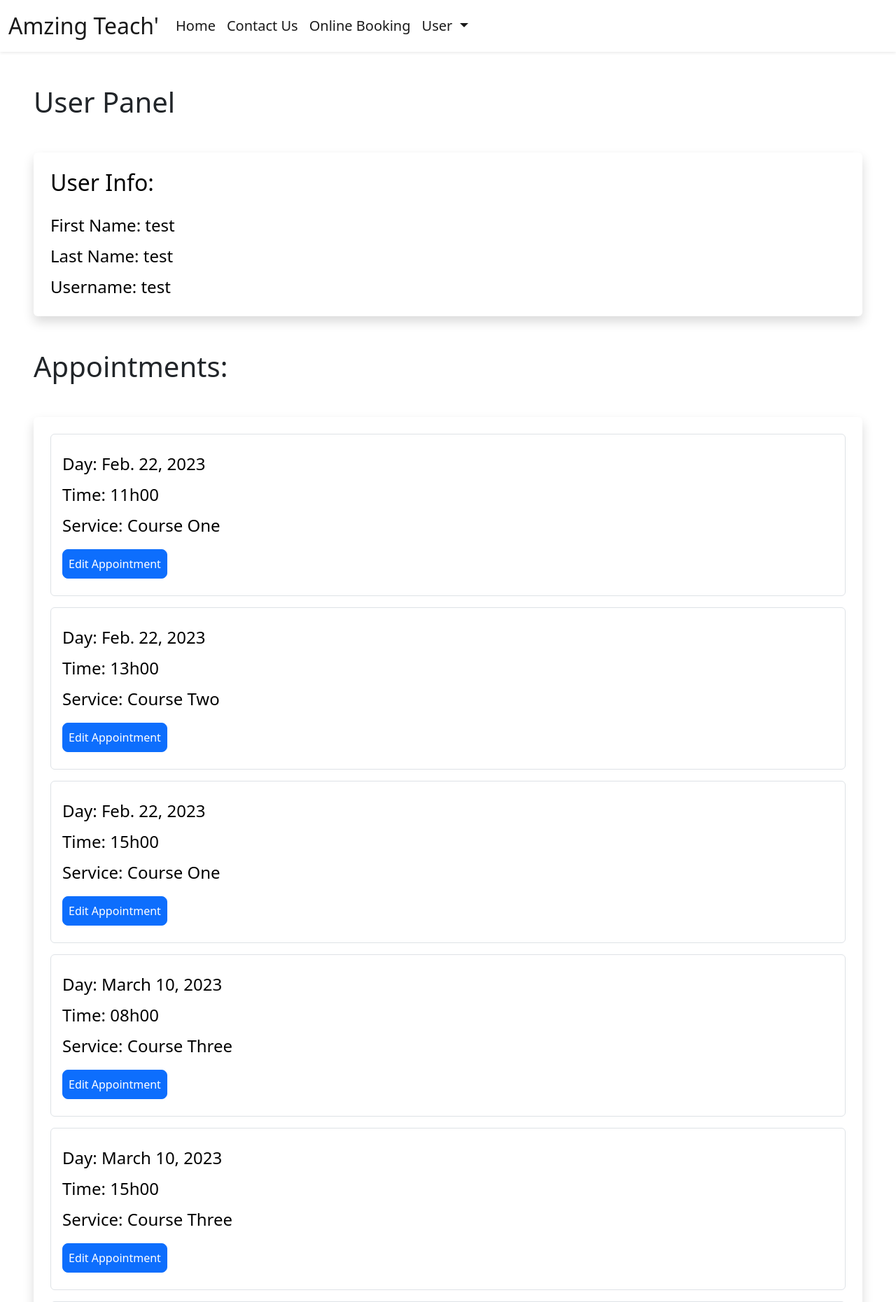
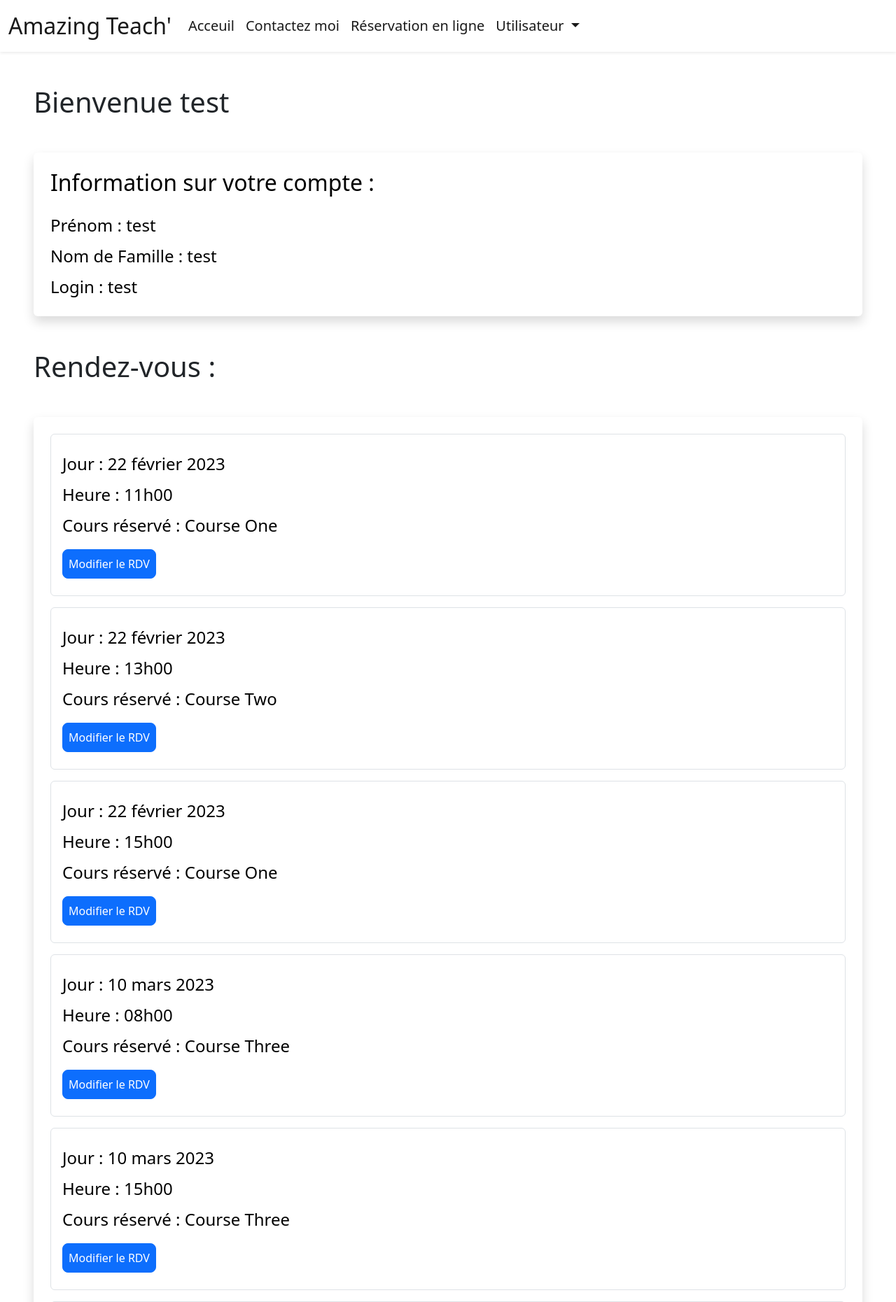
Before and after one commit to P1kab00h/b3-c3-django-lefaure, a Django app: page /user-panel in a window 1280 px wide. Shown: the top 1861 px of the page at 70% size. Run offline with Django 4.2, Linux system fonts and the light colour scheme; a user stored in the database is signed in; data comes from the database, SQL or seed files in the repository; both versions use the stored data as it was after the commit.

Commit message:
managing html prez

```diff
--- a/schoolResa/booking/models.py
+++ b/schoolResa/booking/models.py
@@ -7,10 +7,10 @@ from django.contrib.auth.models import User
 # Create your models here.
 # Creating different choices for the courses
 COURSE_CHOICES = (
-    ("Course One", "Course One"),
-    ("Course Two", "Course Two"),
-    ("Course Three", "Course Three"),
-    ("Course Four", "Course Four")
+    ("Cours Un", "Cours Un"),
+    ("Cours Deux", "Cours Deux"),
+    ("Cours Trois", "Cours Trois"),
+    ("Cours Quatre", "Cours Quatre")
 )
 
 # Handeling time choices
@@ -38,7 +38,7 @@ class Appointment(models.Model):
     user = models.ForeignKey(
         User, on_delete=models.CASCADE, null=True, blank=True)
     service = models.CharField(
-        max_length=50, choices=COURSE_CHOICES, default="Course One")
+        max_length=50, choices=COURSE_CHOICES, default="Cours Un")
     day = models.DateField(default=datetime.now)
     time = models.CharField(
         max_length=10, choices=TIME_CHOICES, default="08h00")
--- a/schoolResa/booking/templates/layout.html
+++ b/schoolResa/booking/templates/layout.html
@@ -19,7 +19,7 @@
         <nav class="navbar bg-white navbar-white navbar-expand-lg shadow-sm">
             <div class="container-fluid">
                 <a class="navbar-brand  cHover cGreen fs-2" href="{% url 'index' %}">
-                    Amzing Teach'
+                    Amazing Teach'
                 </a>
                 <button class="navbar-toggler" type="button" data-bs-toggle="collapse" data-bs-target="#navbarSupportedContent" aria-controls="navbarSupportedContent" aria-expanded="false" aria-label="Toggle navigation">
                     <span class="navbar-toggler-icon"></span>
@@ -27,34 +27,37 @@
                 <div class="collapse navbar-collapse" id="navbarSupportedContent">
                     <ul class="navbar-nav mb-2 mb-lg-0  fs-5">
                         <li class="nav-item">
-                            <a class="nav-link active cHover" aria-current="page" href="{% url 'index' %}">Home</a>
+                            <a class="nav-link active cHover" aria-current="page" href="{% url 'index' %}">Acceuil</a>
+                        {% if user.username != 'staffLayton' %}
                         </li>
                         <li class="nav-item">
-                            <a class="nav-link active cHover" href="#contact">Contact Us</a>
+                            <a class="nav-link active cHover" href="#contact">Contactez moi</a>
                         </li>
+
                         <li class="nav-item">
-                            <a class="nav-link active cHover" href="{% url 'booking' %}">Online Booking</a>
+                            <a class="nav-link active cHover" href="{% url 'booking' %}">Réservation en ligne</a>
                         </li>
+                        {% endif %}
                         {% if user.is_authenticated %}
-                        <!--Clinic Staff Link-->
-                        {% if user.username == 'staff' %}
+                        <!--Prof  Link-->
+                        {% if user.username == 'staffLayton' %}
                         <li class="nav-item">
-                            <a class="nav-link active cHover" href="{% url 'staffPanel' %}">Staff Panel</a>
+                            <a class="nav-link active cHover" href="{% url 'staffPanel' %}">Espace Prof</a>
                         </li>
                         {% endif %}
                         <li class="nav-item dropdown me-3 fs-5">
                             <a class="nav-link active dropdown-toggle cHover" href="#" role="button" data-bs-toggle="dropdown" aria-expanded="false">
-                              User
+                              Utilisateur
                             </a>
                             <ul class="dropdown-menu  border zNav">
-                              <li><a class="dropdown-item" href="{% url 'userPanel' %}">User Panel</a></li>
+                              <li><a class="dropdown-item" href="{% url 'userPanel' %}">Espace Utilisateur</a></li>
                               <li><hr class=""></li>
-                              <li><a class="dropdown-item" href="{% url 'logout' %}">Sign Out</a></li>
+                              <li><a class="dropdown-item" href="{% url 'logout' %}">Déconnexion</a></li>
                             </ul>
                         </li>
                         {% else %}
                         <li class="nav-item me-3">
-                            <a class="nav-link active cHover" href="{% url 'register' %}">Sign in/Sign Up</a>
+                            <a class="nav-link active cHover" href="{% url 'register' %}">Connexion / Inscription</a>
                         </li>
                         {% endif %}
                     </ul>
@@ -90,13 +93,13 @@
                     <div class="col-md-2 col-lg-2 col-xl-2 mx-auto mb-4">
                         <!-- Links -->
                         <h5 class="text-uppercase fw-bold mb-4 textGradient" id="contact">
-                            Contact Us
+                            Me contacter
                         </h5>
                         <p>
-                            <a href="tel: My Phone Number" class=""><span class="cBlue">Tel: My Phone Number</span></a>
+                            <a href="tel: 0600000000" class=""><span class="cBlue">Tel: 06-xx-xx-xx-xx</span></a>
                         </p>
                         <p>
-                            <a class="uLine cHover" href="{% url 'booking' %}" >Online Booking</a>
+                            <a class="uLine cHover" href="{% url 'booking' %}" >Réservation en ligne</a>
                         </p>
                     </div>
                     <!-- Grid column -->
@@ -107,17 +110,18 @@
                         <h5 class="text-uppercase fw-bold mb-4 textGradient">
                             Services
                         </h5>
+
                         <p>
-                            <a href="#!" class="uLine">Amazing Online Courses</a>
+                            <a href="#!" class="uLine">Cours Un</a>
                         </p>
                         <p>
-                            <a href="#!" class="uLine">Nursing care</a>
+                            <a href="#!" class="uLine">Cours Deux</a>
                         </p>
                         <p>
-                            <a href="#!" class="uLine">Medical social services</a>
+                            <a href="#!" class="uLine">Cours Trois</a>
                         </p>
                         <p>
-                            <a href="#!" class="uLine">Homemaker or basic assistance care</a>
+                            <a href="#!" class="uLine">Cours Quatre</a>
                         </p>
                     </div>
                     <!-- Service links Regular -->
--- a/schoolResa/booking/templates/userPanel.html
+++ b/schoolResa/booking/templates/userPanel.html
@@ -1,4 +1,4 @@
-<title>User Panel</title>
+<title>Gestion de votre compte</title>
 {% extends 'layout.html' %}
 {% load static %}
 {% block body %}
@@ -7,29 +7,29 @@
 
 
 {% if user.is_authenticated %}
-<h1 class=" ms-5 mt-5 ">User Panel</h1>
+<h1 class=" ms-5 mt-5 ">Bienvenue {{ user.username }}</h1>
 
 <div class="shadow p-4 mb-5 bg-body bg-body rounded text-black  m-5 ">
-    <h2 class="">User Info:</h2>
+    <h2 class="">Information sur votre compte :</h2>
     <ul class="list-group fs-4 mt-3">
-            <li class="list-group mt-2">First Name: {{ user.first_name }}</li>
-            <li class="list-group mt-2">Last Name: {{ user.last_name }}</li>
-            <li class="list-group mt-2">Username: {{ user.username }}</li>
+            <li class="list-group mt-2">Prénom : {{ user.first_name }}</li>
+            <li class="list-group mt-2">Nom de Famille : {{ user.last_name }}</li>
+            <li class="list-group mt-2">Login : {{ user.username }}</li>
     </ul>
 </div>
 
 <!--Appointment Loop-->
 {% if appointments.count > 0 %}
 <div class="mt-5 ">
-    <h1 class=" ms-5">Appointments:</h1>
+    <h1 class=" ms-5">Rendez-vous :</h1>
     <div class="shadow p-4 mb-3 bg-body bg-body rounded text-black  m-5">
         {% for appointment in appointments %}
         <div class="list-group fs-4 border p-3 mb-3">
-            <p class="list-group mt-2">Day: {{ appointment.day }}</p>
-            <p class="list-group mt-2">Time: {{ appointment.time }}</p>
-            <p class="list-group mt-2">Service: {{ appointment.service }}</p>
+            <p class="list-group mt-2">Jour : {{ appointment.day }}</p>
+            <p class="list-group mt-2">Heure : {{ appointment.time }}</p>
+            <p class="list-group mt-2">Cours réservé : {{ appointment.service }}</p>
             <div class="mt-3 mb-2">
-                <a class="btn btn-primary rounded-3 p-2" href="{% url 'userUpdate' appointment.id %}">Edit Appointment</a>
+                <a class="btn btn-primary rounded-3 p-2" href="{% url 'userUpdate' appointment.id %}">Modifier le RDV</a>
             </div>
         </div>
         {% endfor %}
@@ -40,8 +40,8 @@
 {% else %}
 
 <div class="shadow p-4 mb-5 bg-body bg-body rounded text-black  m-5">
-    <h1 class="p-2  ms-3">First Sign in!</h1>
-    <a href="{% url 'login' %}" class="btn btn-primary text-white">Sign in</a>
+    <h1 class="p-2  ms-3">Inscription !</h1>
+    <a href="{% url 'login' %}" class="btn btn-primary text-white">Connexion</a>
 </div>
 
 {% endif %}
--- a/schoolResa/booking/views.py
+++ b/schoolResa/booking/views.py
@@ -71,7 +71,7 @@ def bookingSubmit(request):
 
         if service != None:
             if day <= maxDate and day >= minDate:
-                if date == 'Lundi' or date == 'Mardi' or date == 'Mercredi' or date == 'Jeudi' or date == 'Vendredi':
+                if date == 'Monday' or date == 'Tuesday' or date == 'Wednesday' or date == 'Thursday' or date == 'Friday':
                     if Appointment.objects.filter(day=day).count() < 11:
                         if Appointment.objects.filter(day=day, time=time).count() < 1:
                             AppointmentForm = Appointment.objects.get_or_create(
@@ -179,7 +179,7 @@ def userUpdateSubmit(request, id):
 
         if service != None:
             if day <= maxDate and day >= minDate:
-                if date == 'Lundi' or date == 'Mardi' or date == 'Mercredi' or date == 'Jeudi' or date == 'Vendredi':
+                if date == 'Monday' or date == 'Tuesday' or date == 'Wednesday' or date == 'Thursday' or date == 'Friday':
                     if Appointment.objects.filter(day=day).count() < 11:
                         if Appointment.objects.filter(day=day, time=time).count() < 1 or userSelectedTime == time:
                             AppointmentForm = Appointment.objects.filter(pk=id).update(
@@ -247,7 +247,7 @@ def validWeekday(days):
     for i in range(0, days):
         x = today + timedelta(days=i)
         y = x.strftime('%A')
-        if y == 'Lundi' or y == 'Mardi' or y == 'Mercredi' or y == 'Jeudi' or y == 'Vendredi':
+        if y == 'Monday' or y == 'Tuesday' or y == 'Wednesday' or y == 'Thursday' or y == 'Friday':
             weekdays.append(x.strftime('%Y-%m-%d'))
     return weekdays
 
--- a/schoolResa/schoolResa/settings.py
+++ b/schoolResa/schoolResa/settings.py
@@ -105,7 +105,7 @@ AUTH_PASSWORD_VALIDATORS = [
 # Internationalization
 # https://docs.djangoproject.com/en/4.1/topics/i18n/
 
-LANGUAGE_CODE = 'en-us'
+LANGUAGE_CODE = 'fr-fr'
 
 TIME_ZONE = 'UTC'
 
```
Also changed, not shown: schoolResa/booking/templates/booking.html (+4 -4 lines), schoolResa/booking/templates/bookingSubmit.html (+6 -6 lines), schoolResa/booking/templates/index.html (+4 -4 lines), schoolResa/booking/templates/staffPanel.html (+11 -11 lines), schoolResa/booking/templates/userUpdate.html (+11 -11 lines), schoolResa/booking/templates/userUpdateSubmit.html (+4 -4 lines), README.md, schoolResa/db.sqlite3.
